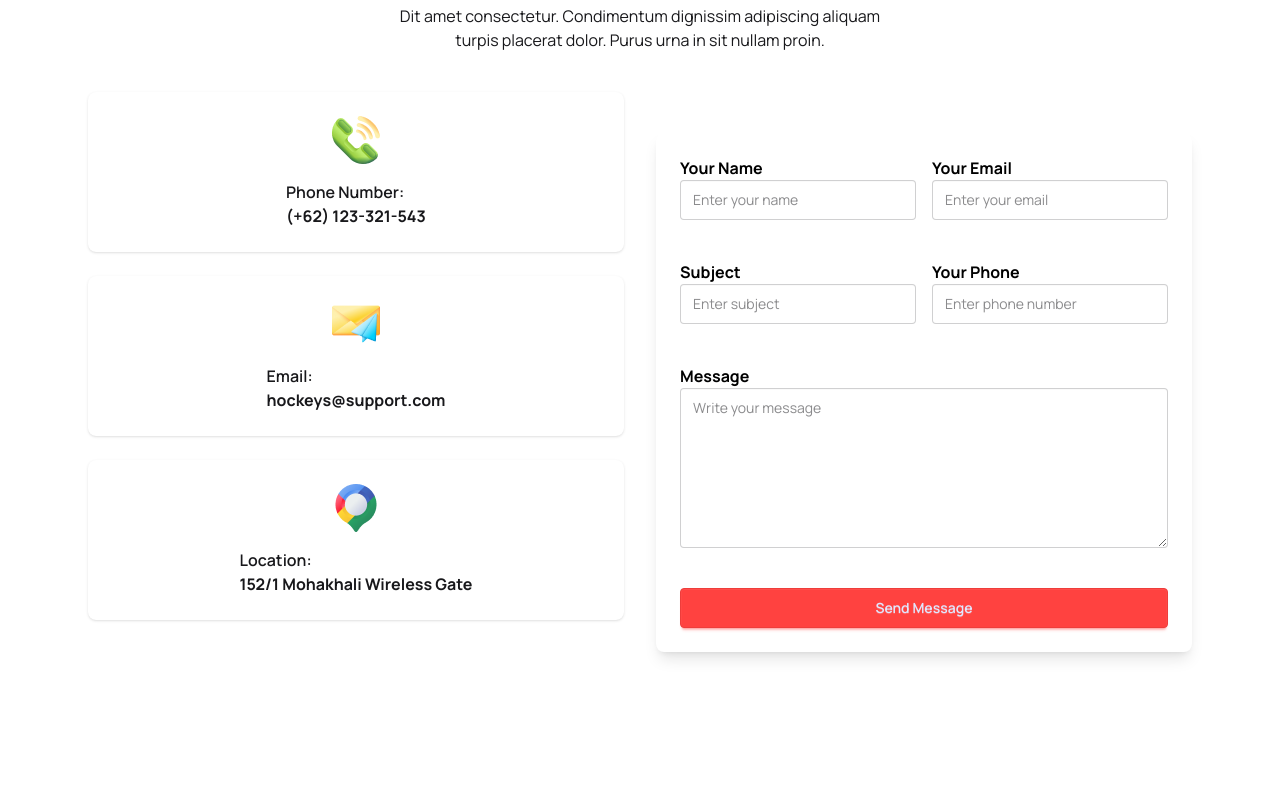
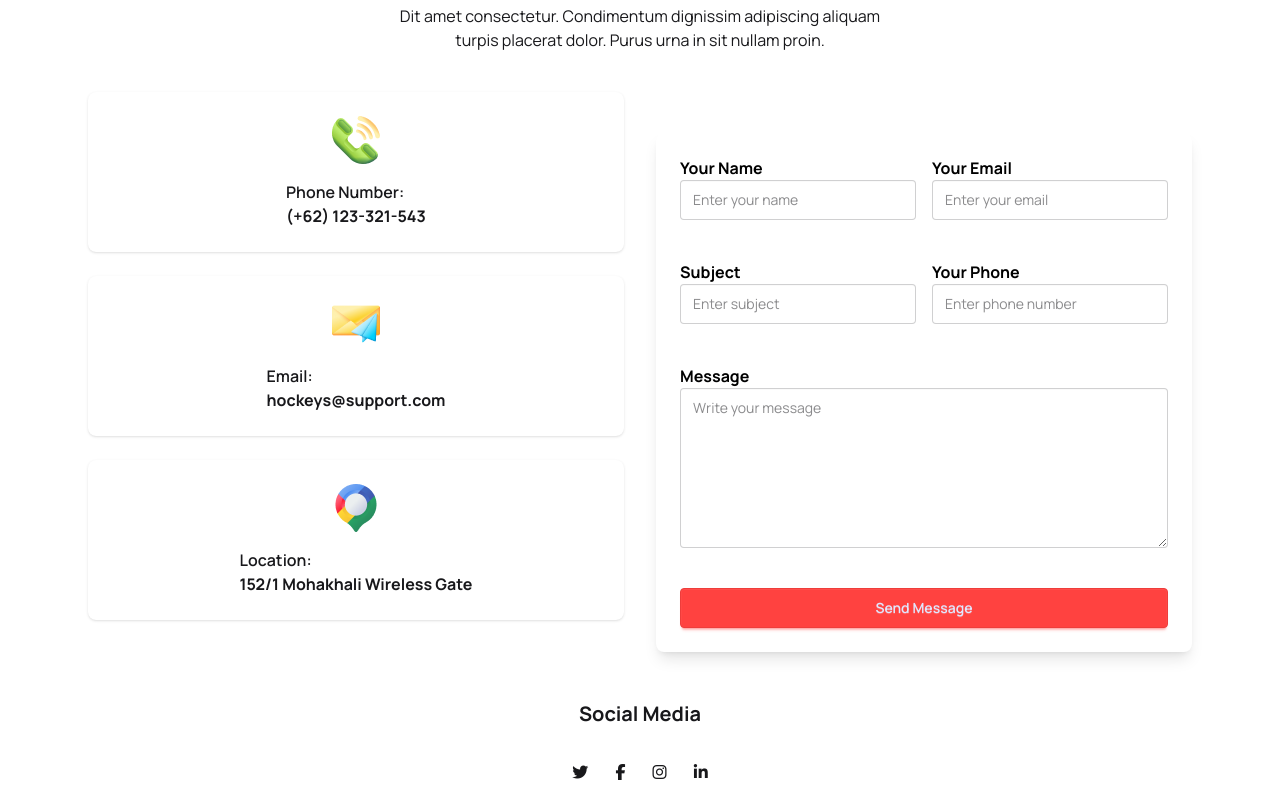
Before and after one commit to rubelsec/B9A3-HOCK-WEB, a plain HTML site: page index.html in a window 1280 px wide. Shown: the part 3849-4649 px from the top of the page. Before the commit the page ends 4549 px from the top, so only its background shows below. Drawn offline with nearby package versions, Linux system fonts and the light colour scheme.

Commit message:
social icon added

```diff
--- a/index.html
+++ b/index.html
@@ -511,8 +511,16 @@
     </div>
   </div>
 </section>
-
-
+<section>
+  <!-- social media andd icons -->
+   <h4 class="text-xl font-bold text-center mb-8">Social Media</h4>
+   <div class="text-center space-x-6 mb-4">
+     <i class="fa-brands fa-twitter"></i>
+     <i class="fa-brands fa-facebook-f"></i>
+     <i class="fa-brands fa-instagram"></i>
+     <i class="fa-brands fa-linkedin-in"></i>
+   </div>
+</section>
 </main>
   <footer></footer>
 </body>
```
